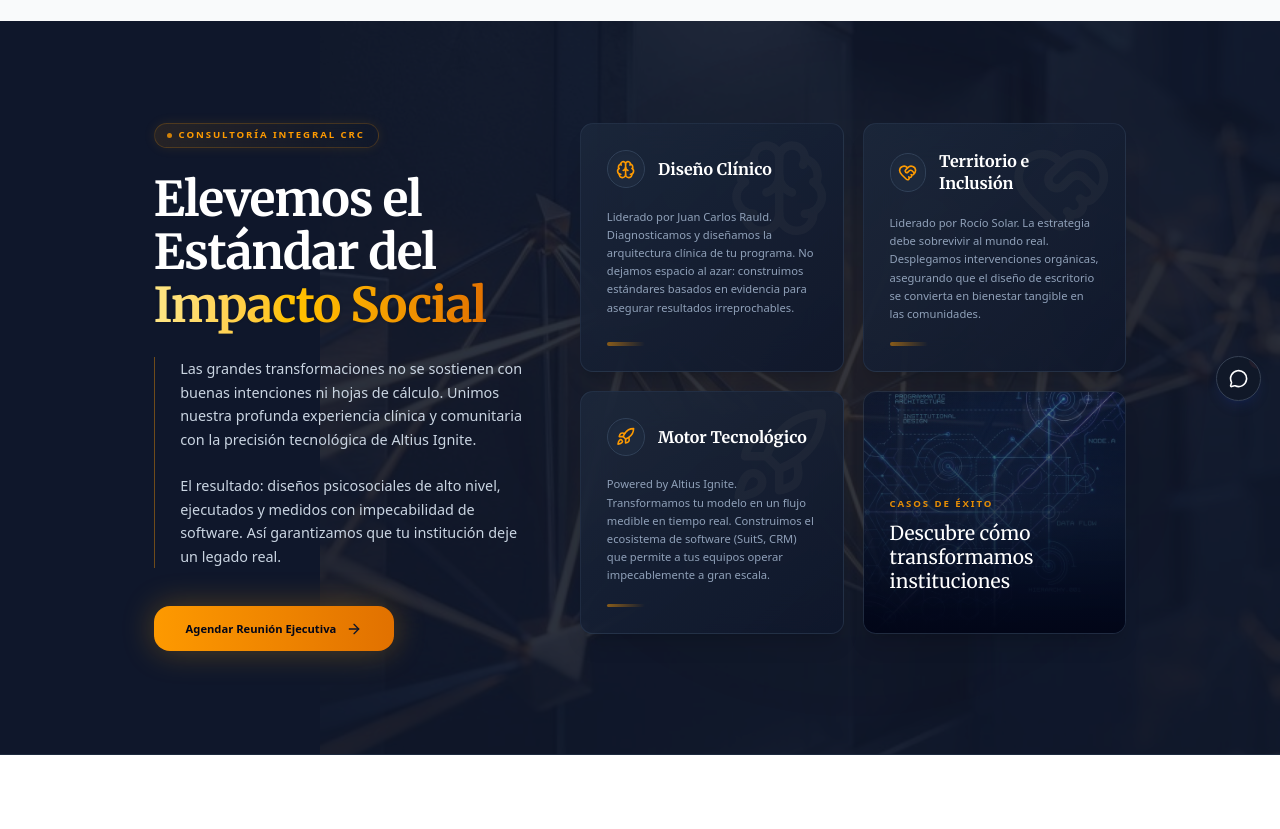
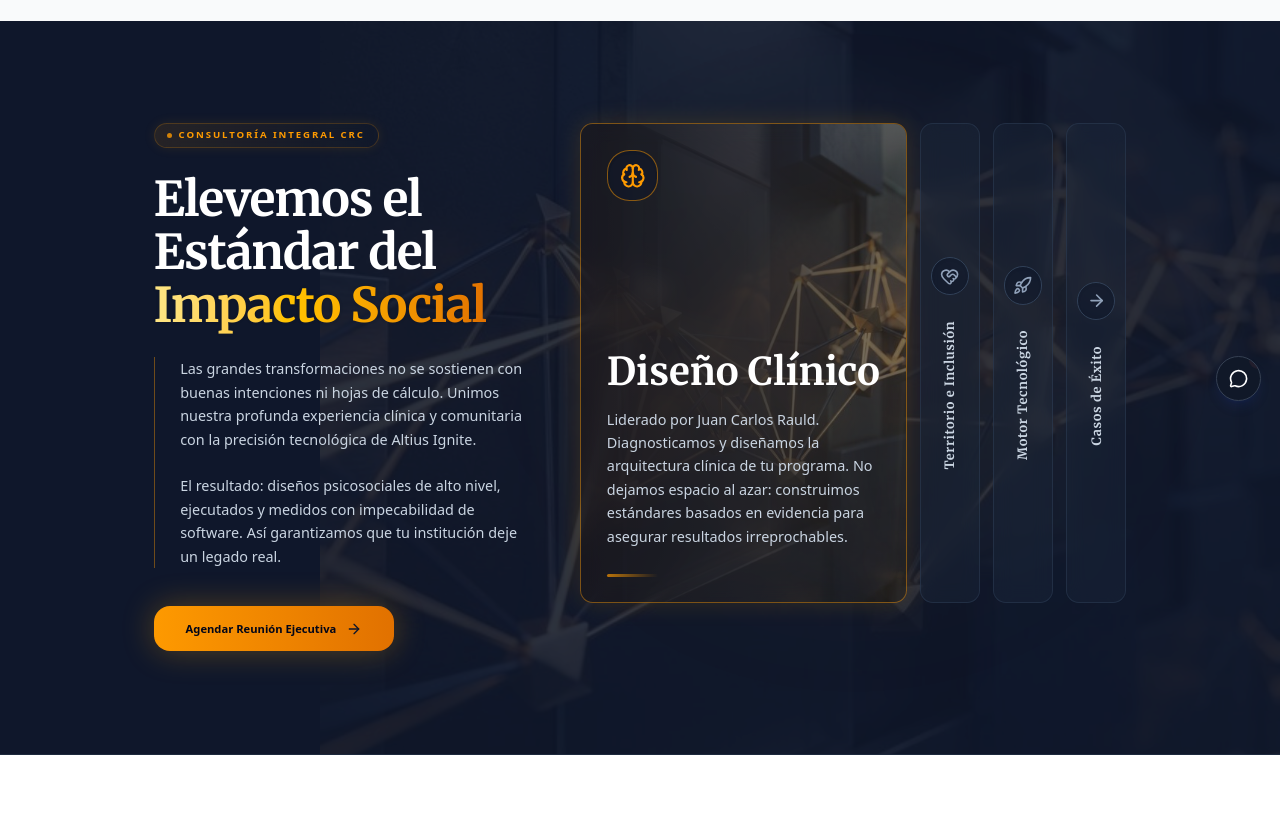
Before and after one commit to hh2fc24/centroreflexion, a Next.js app: page /servicios in a window 1280 px wide. Shown: the part 380-1209 px from the top of the page. Built offline with nearby package versions, Linux system fonts and the light colour scheme.

Commit message:
feat: implement highly interactive expansive accordion for consulting pillars

```diff
--- a/app/servicios/page.tsx
+++ b/app/servicios/page.tsx
@@ -1,5 +1,6 @@
 "use client";
 
+import { useState } from "react";
 import Link from "next/link";
 import Image from "next/image";
 import { Button } from "@/components/ui/Button";
@@ -7,6 +8,39 @@ import { motion } from "framer-motion";
 import { Check, ArrowRight, PenTool, Users, Building2, Mail, Brain, HeartHandshake, Rocket } from "lucide-react";
 
 export default function Services() {
+    const [activePillar, setActivePillar] = useState<number>(0);
+
+    const consultingPillars = [
+        {
+            id: "clinico",
+            title: "Diseño Clínico",
+            icon: Brain,
+            description: "Liderado por Juan Carlos Rauld. Diagnosticamos y diseñamos la arquitectura clínica de tu programa. No dejamos espacio al azar: construimos estándares basados en evidencia para asegurar resultados irreprochables.",
+            bgImage: "/images/consulting_hero.png",
+        },
+        {
+            id: "territorio",
+            title: "Territorio e Inclusión",
+            icon: HeartHandshake,
+            description: "Liderado por Rocío Solar. La estrategia debe sobrevivir al mundo real. Desplegamos intervenciones orgánicas, asegurando que el diseño de escritorio se convierta en bienestar tangible en las comunidades.",
+            bgImage: "/images/strategic_architecture.png",
+        },
+        {
+            id: "tecnologia",
+            title: "Motor Tecnológico",
+            icon: Rocket,
+            description: "Powered by Altius Ignite. Transformamos tu modelo en un flujo medible en tiempo real. Construimos el ecosistema de software (SuitS, CRM) que permite a tus equipos operar impecablemente a gran escala.",
+            bgImage: "/images/consulting_hero.png",
+        },
+        {
+            id: "casos",
+            title: "Casos de Éxito",
+            icon: ArrowRight,
+            description: "Descubre cómo transformamos instituciones operando en el sector público y privado con estas tres dimensiones integradas.",
+            bgImage: "/images/strategic_architecture.png",
+        }
+    ];
+
     return (
         <div className="bg-white">
 
@@ -110,107 +144,56 @@ export default function Services() {
                             {/* Ambient subtle glow behind the cards */}
                             <div className="absolute top-1/2 left-1/2 -translate-x-1/2 -translate-y-1/2 w-3/4 h-3/4 bg-amber-500/5 blur-[120px] rounded-full pointer-events-none -z-10"></div>
 
-                            <div className="grid grid-cols-1 md:grid-cols-2 gap-6">
-                                {/* Card 1 */}
-                                <motion.div
-                                    variants={{
-                                        hidden: { opacity: 0, y: 30 },
-                                        show: { opacity: 1, y: 0, transition: { duration: 0.6, ease: "easeOut" } }
-                                    }}
-                                    className="group relative bg-gradient-to-br from-slate-800/80 to-slate-900/90 backdrop-blur-xl border border-slate-700/50 hover:border-amber-500/30 p-8 rounded-2xl shadow-xl hover:shadow-[0_8px_30px_rgba(245,158,11,0.1)] transition-all duration-500 overflow-hidden hover:-translate-y-1"
-                                >
-                                    <div className="absolute top-0 right-0 p-4 opacity-[0.03] group-hover:opacity-10 group-hover:scale-110 transition-all duration-700">
-                                        <Brain className="w-32 h-32 text-amber-100" />
-                                    </div>
-                                    <div className="relative z-10 flex flex-col h-full">
-                                        <div className="flex items-center mb-6">
-                                            <div className="w-12 h-12 rounded-xl bg-slate-800 flex items-center justify-center mr-4 border border-slate-700 group-hover:border-amber-500/30 group-hover:bg-amber-500/10 transition-colors duration-500 shadow-inner">
-                                                <Brain className="w-6 h-6 text-amber-500" />
+                            <div className="flex flex-col md:flex-row h-[750px] md:h-[600px] w-full gap-4">
+                                {consultingPillars.map((pillar, idx) => {
+                                    const isActive = activePillar === idx;
+                                    const Icon = pillar.icon;
+
+                                    return (
+                                        <motion.div
+                                            key={pillar.id}
+                                            onClick={() => setActivePillar(idx)}
+                                            className={`relative overflow-hidden rounded-2xl cursor-pointer transition-[flex-grow,width] duration-700 ease-[cubic-bezier(0.25,1,0.5,1)] flex ${isActive ? "flex-grow md:w-[60%] lg:w-[65%] bg-amber-500/10 border-amber-500/40 shadow-[0_0_30px_rgba(245,158,11,0.15)]" : "md:w-[10%] lg:w-[12%] bg-slate-800/40 border-slate-700/50 hover:bg-slate-700/50"} border backdrop-blur-md group`}
+                                            layout
+                                        >
+                                            {/* Background Image (only visible if active) */}
+                                            <div className={`absolute inset-0 transition-opacity duration-700 ${isActive ? "opacity-40" : "opacity-0"}`}>
+                                                <img src={pillar.bgImage} className="w-full h-full object-cover mix-blend-overlay" />
+                                                <div className="absolute inset-0 bg-gradient-to-t md:bg-gradient-to-r from-slate-950 via-slate-900/80 to-transparent"></div>
                                             </div>
-                                            <h3 className="text-xl font-bold text-white font-serif">Diseño Clínico</h3>
-                                        </div>
-                                        <p className="text-sm text-slate-400 leading-relaxed mb-6 flex-grow group-hover:text-slate-300 transition-colors duration-500">
-                                            Liderado por Juan Carlos Rauld. Diagnosticamos y diseñamos la arquitectura clínica de tu programa. No dejamos espacio al azar: construimos estándares basados en evidencia para asegurar resultados irreprochables.
-                                        </p>
-                                        <div className="w-12 h-1 bg-gradient-to-r from-amber-500 to-transparent rounded-full opacity-50 group-hover:w-full transition-all duration-700"></div>
-                                    </div>
-                                </motion.div>
 
-                                {/* Card 2 */}
-                                <motion.div
-                                    variants={{
-                                        hidden: { opacity: 0, y: 30 },
-                                        show: { opacity: 1, y: 0, transition: { duration: 0.6, ease: "easeOut" } }
-                                    }}
-                                    className="group relative bg-gradient-to-br from-slate-800/80 to-slate-900/90 backdrop-blur-xl border border-slate-700/50 hover:border-amber-500/30 p-8 rounded-2xl shadow-xl hover:shadow-[0_8px_30px_rgba(245,158,11,0.1)] transition-all duration-500 overflow-hidden hover:-translate-y-1"
-                                >
-                                    <div className="absolute top-0 right-0 p-4 opacity-[0.03] group-hover:opacity-10 group-hover:scale-110 transition-all duration-700">
-                                        <HeartHandshake className="w-32 h-32 text-amber-100" />
-                                    </div>
-                                    <div className="relative z-10 flex flex-col h-full">
-                                        <div className="flex items-center mb-6">
-                                            <div className="w-12 h-12 rounded-xl bg-slate-800 flex items-center justify-center mr-4 border border-slate-700 group-hover:border-amber-500/30 group-hover:bg-amber-500/10 transition-colors duration-500 shadow-inner">
-                                                <HeartHandshake className="w-6 h-6 text-amber-500" />
+                                            <div className={`relative z-10 flex ${isActive ? "flex-col p-6 lg:p-8 justify-end h-full" : "flex-row items-center md:flex-col md:justify-center p-4"} w-full`}>
+
+                                                {/* Inactive Icon & Vertical Title / Active Top Logo */}
+                                                <div className={`flex items-center justify-center transition-all ${isActive ? "absolute top-6 left-6 md:top-8 md:left-8" : "md:h-full md:flex-col"}`}>
+                                                    <div className={`flex items-center justify-center rounded-xl bg-slate-900/50 border shadow-inner transition-all duration-500 ${isActive ? "w-16 h-16 border-amber-500/50" : "w-12 h-12 border-slate-700 group-hover:border-amber-500/30"}`}>
+                                                        <Icon className={`transition-all duration-500 ${isActive ? "w-8 h-8 text-amber-500" : "w-6 h-6 text-slate-400 group-hover:text-amber-500"}`} />
+                                                    </div>
+
+                                                    {/* Title text rotated on desktop inactive */}
+                                                    {!isActive && (
+                                                        <span className="ml-4 md:ml-0 md:mt-8 font-serif font-bold text-slate-300 md:-rotate-180 md:[writing-mode:vertical-rl] whitespace-nowrap tracking-wider group-hover:text-amber-400 transition-colors">
+                                                            {pillar.title}
+                                                        </span>
+                                                    )}
+                                                </div>
+
+                                                {/* Active Content */}
+                                                <div className={`flex flex-col transition-all duration-700 delay-150 ${isActive ? "opacity-100 translate-y-0" : "opacity-0 translate-y-8 hidden"}`}>
+                                                    <h3 className="text-3xl md:text-4xl lg:text-5xl font-bold text-white mb-4 font-serif leading-tight">{pillar.title}</h3>
+                                                    <p className="text-base md:text-lg text-slate-300 leading-relaxed mb-8 font-light max-w-xl">{pillar.description}</p>
+                                                    {pillar.id === "casos" ? (
+                                                        <div className="flex items-center text-amber-400 font-bold uppercase tracking-widest text-sm hover:text-amber-300 w-max group/btn cursor-pointer">
+                                                            Ver Proyectos <ArrowRight className="ml-2 w-4 h-4 group-hover/btn:translate-x-2 transition-transform" />
+                                                        </div>
+                                                    ) : (
+                                                        <div className="w-16 h-1 bg-gradient-to-r from-amber-500 to-transparent rounded-full opacity-70"></div>
+                                                    )}
+                                                </div>
                                             </div>
-                                            <h3 className="text-xl font-bold text-white font-serif">Territorio e Inclusión</h3>
-                                        </div>
-                                        <p className="text-sm text-slate-400 leading-relaxed mb-6 flex-grow group-hover:text-slate-300 transition-colors duration-500">
-                                            Liderado por Rocío Solar. La estrategia debe sobrevivir al mundo real. Desplegamos intervenciones orgánicas, asegurando que el diseño de escritorio se convierta en bienestar tangible en las comunidades.
-                                        </p>
-                                        <div className="w-12 h-1 bg-gradient-to-r from-amber-500 to-transparent rounded-full opacity-50 group-hover:w-full transition-all duration-700"></div>
-                                    </div>
-                                </motion.div>
-
-                                {/* Card 3 */}
-                                <motion.div
-                                    variants={{
-                                        hidden: { opacity: 0, y: 30 },
-                                        show: { opacity: 1, y: 0, transition: { duration: 0.6, ease: "easeOut" } }
-                                    }}
-                                    className="group relative bg-gradient-to-br from-slate-800/80 to-slate-900/90 backdrop-blur-xl border border-slate-700/50 hover:border-amber-500/30 p-8 rounded-2xl shadow-xl hover:shadow-[0_8px_30px_rgba(245,158,11,0.1)] transition-all duration-500 overflow-hidden hover:-translate-y-1 md:col-span-2 lg:col-span-1"
-                                >
-                                    <div className="absolute top-0 right-0 p-4 opacity-[0.03] group-hover:opacity-10 group-hover:scale-110 transition-all duration-700">
-                                        <Rocket className="w-32 h-32 text-amber-100" />
-                                    </div>
-                                    <div className="relative z-10 flex flex-col h-full">
-                                        <div className="flex items-center mb-6">
-                                            <div className="w-12 h-12 rounded-xl bg-slate-800 flex items-center justify-center mr-4 border border-slate-700 group-hover:border-amber-500/30 group-hover:bg-amber-500/10 transition-colors duration-500 shadow-inner">
-                                                <Rocket className="w-6 h-6 text-amber-500" />
-                                            </div>
-                                            <h3 className="text-xl font-bold text-white font-serif">Motor Tecnológico</h3>
-                                        </div>
-                                        <p className="text-sm text-slate-400 leading-relaxed mb-6 flex-grow group-hover:text-slate-300 transition-colors duration-500">
-                                            Powered by Altius Ignite. Transformamos tu modelo en un flujo medible en tiempo real. Construimos el ecosistema de software (SuitS, CRM) que permite a tus equipos operar impecablemente a gran escala.
-                                        </p>
-                                        <div className="w-12 h-1 bg-gradient-to-r from-amber-500 to-transparent rounded-full opacity-50 group-hover:w-full transition-all duration-700"></div>
-                                    </div>
-                                </motion.div>
-
-                                {/* Visual Feature Card */}
-                                <motion.div
-                                    variants={{
-                                        hidden: { opacity: 0, scale: 0.95 },
-                                        show: { opacity: 1, scale: 1, transition: { duration: 0.8, ease: "easeOut" } }
-                                    }}
-                                    className="relative h-full min-h-[250px] rounded-2xl overflow-hidden border border-slate-700/50 group shadow-xl hover:shadow-[0_8px_30px_rgba(255,255,255,0.05)] transition-all duration-500"
-                                >
-                                    <img src="/images/strategic_architecture.png" alt="Strategic Architecture" className="absolute inset-0 w-full h-full object-cover opacity-50 group-hover:opacity-70 transition-opacity duration-700 scale-105 group-hover:scale-100" />
-                                    <div className="absolute inset-0 bg-gradient-to-t from-slate-950 via-slate-900/60 to-transparent"></div>
-
-                                    {/* Play / Arrow indicator */}
-                                    <div className="absolute top-6 right-6 w-10 h-10 rounded-full bg-white/10 backdrop-blur-md flex items-center justify-center border border-white/20 group-hover:bg-amber-500 group-hover:border-amber-500 group-hover:text-slate-950 transition-all duration-500 translate-y-2 opacity-0 group-hover:translate-y-0 group-hover:opacity-100">
-                                        <ArrowRight className="w-5 h-5 text-white group-hover:text-slate-950" />
-                                    </div>
-
-                                    <div className="absolute bottom-0 left-0 p-8 w-full">
-                                        <span className="text-xs font-bold text-amber-500 tracking-[0.2em] uppercase mb-3 block opacity-90">Casos de Éxito</span>
-                                        <h3 className="text-white font-serif text-2xl leading-tight group-hover:-translate-y-1 transition-transform duration-500">
-                                            Descubre cómo <br />transformamos instituciones
-                                        </h3>
-                                        <div className="w-0 h-0.5 bg-amber-500 mt-4 group-hover:w-16 transition-all duration-500"></div>
-                                    </div>
-                                </motion.div>
-
+                                        </motion.div>
+                                    );
+                                })}
                             </div>
                         </motion.div>
 
```
